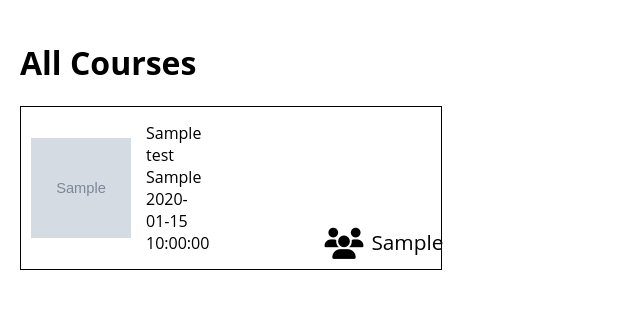
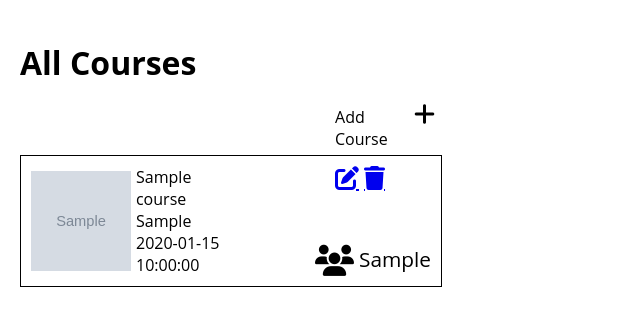
Before and after one commit to mahier8/batch14-project, a PHP site: page /index.php?action=courseList in a window 1280 px wide. Shown: the top 326 px of the page, without its empty margins (0-640 px from the left). Run offline with PHP 8.4, Linux system fonts and the light colour scheme; tables that the repository leaves empty or names only in its code hold one stand-in row (values such as "Sample post"); grey boxes marked "Sample" are stand-in pictures; some libraries are stand-ins or nearby versions; some web fonts are replaced.

Commit message:
begun testing of model and attained view functionality

```diff
--- a/controller/controller.php
+++ b/controller/controller.php
@@ -1,9 +1,12 @@
 <?php
+
 
 function landing(){
     require("./view/landing.php");
 }
 
 function courseList(){
+    // require("./model/CourseManager.php");
+    // $courses = $this->getCourses();
     require("./view/courseList.php");
 }
--- a/model/CourseManager.php
+++ b/model/CourseManager.php
@@ -4,4 +4,9 @@ class CourseManager extends Manager {
     {
         parent::__construct();
     }
+
+    public function getCourses() {
+
+    }
+
 }
--- /dev/null
+++ b/model/courseListModelTest.php
@@ -0,0 +1,19 @@
+<?php
+
+$db = dbConnect();
+$response = $response = $db->query("SELECT image, name, teacher, dayTime, nbStudents FROM course ORDER BY id");
+$courses = $response->fetchAll(\PDO::FETCH_ASSOC);
+$response->closeCursor();
+return $courses;
+
+function dbConnect() {
+    try {
+        return new PDO('mysql:host=localhost;dbname=school;charset=utf8', 'root', '');
+
+    } catch(Exception $e) {
+
+            die('Error : ' . $e->getMessage());
+    }
+}
+
+?>
--- a/public/styles/courseList.css
+++ b/public/styles/courseList.css
@@ -13,6 +13,24 @@
     width: 400px;
 }
 
+#courseButtonTop {
+    display:flex;
+    justify-content: flex-end;
+    flex-direction:row;
+    width: 425px;
+    margin-bottom:5px;
+}
+
+#courseButtonTop div{
+    width:110px;
+    display:flex;
+    flex-direction:row;
+    }
+#courseButtonTop i {
+    padding:5px;
+    height:15px;
+}
+
 .courseImage {
     display:flex;
     align-items:center;
@@ -25,19 +43,40 @@
 }
 .courseDetails {
     width:200px;
-    padding: 5px;
-    padding-left:10px;
+
 }
+
+#courseRight {
+    margin-left:80px;
+    display:flex;
+    flex-direction: column-reverse;
+    justify-content: space-between;
+}
+
+.courseBtn {
+    display:flex;
+    flex-direction: row;
+    padding-left:20px;
+}
+
+.elementDisplay {
+    display:flex;
+}
+
+.elementHidden {
+    display:none;
+}
+
+
 .courseStudents {
-    padding-left:110px;
-    justify-self:flex-end;
-    align-self: flex-end;
     display:flex;
     font-size:1.3em;
+    align-self:flex-end;
 }
 
-.fas {
+.fas, .far{
     font-size:1.5em;
-    margin-right:8px;
-
+    margin-right:5px;
+    display:flex;
+    align-items:flex-end;
 }
--- a/view/courseList.php
+++ b/view/courseList.php
@@ -9,42 +9,48 @@
 <div id="cardContainer">
             <h1>All Courses</h1>
 
-                <?php
-                try {
-                    $db = new PDO('mysql:host=localhost;dbname=batch14_project;charset=utf8', 'root', '');
+            <div id="courseButtonTop">
+                <div>Add Course<i class="fas fa-plus"></i></div>
+            </div>
+            <?php require("./model/courseListModelTest.php") ?>
+                <?php foreach ($courses AS $course):?>
 
-                } catch(Exception $e) {
+                    <div class="courseCard">
 
-                        die('Error : ' . $e->getMessage());
-                }
+                        <div class="courseImage">
+                            <?php
+                                if ($course['image'] != null) {
+                                    echo '<img src="' . $course['image'] . '">';
+                                } else {
+                                    echo '<img src=".\public\styles\images\courseDefault.jpg">';
 
-                $response = $db->query("SELECT image, name, teacher, dayTime, nb_students FROM course_test ORDER BY id");
-
-                while($data = $response->fetch(PDO::FETCH_ASSOC)){
-                ?>
-                    <div class="courseCard">
-                        <div class="courseImage">
-                            <?php echo '<img src="' . $data['image'] . '">'?>
+                                }
+                            ?>
                         </div>
 
                         <div class="courseDetails">
                             <?php
 
-                            echo $data['name'] .
-                            '<br>' . $data['teacher'] .
-                            '<br>' . $data['dayTime']
+                            echo $course['name'] .
+                            '<br>' . $course['teacher'] .
+                            '<br>' . $course['dayTime']
                             ?>
                         </div>
 
+                        <div id="courseRight">
                         <div class="courseStudents">
-                            <i class="fas fa-users"></i><?php echo $data['nb_students']?>
+                                <i class="fas fa-users"></i><?php echo $course['nbStudents']?>
+                            </div>
+                            <div class="courseBtn">
+                                <a href="#"><i class="fas fa-edit"></i></a>
+                                <a href="#"><i class="fas fa-trash" ></i></a>
+                            </div>
+
                         </div>
 
                     </div>
 
-                <?php
-                    }
-                    ?>
+            <?php endforeach;?>
 
 <?php $content = ob_get_clean();?>
 <?php require("template.php");?>
```
Also changed, not shown: index.php (+6 -3 lines), public/styles/images/courseDefault.jpg (added).
